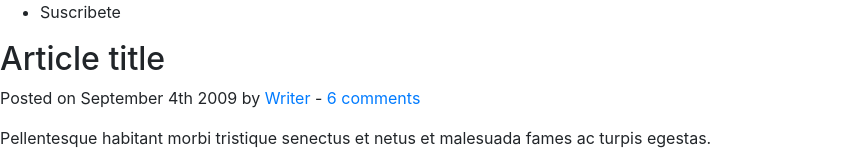
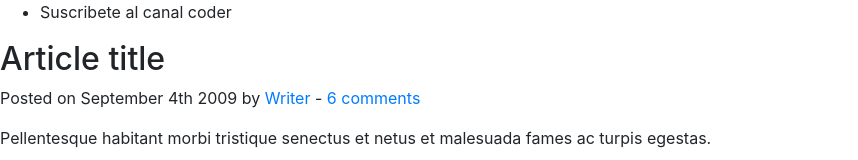
Before and after one commit to SergioRoncancio/demo-repo-2, a plain HTML site: page Index.html in a window 1280 px wide. Shown: the top 160 px of the page, without its empty margins (0-858 px from the left). Drawn offline with nearby package versions, Linux system fonts and the light colour scheme.

Commit message:
Se modifico index html, la palabra coder

```diff
--- a/Index.html
+++ b/Index.html
@@ -15,7 +15,7 @@
 	<header>
 		<nav>
 			<ul>
-				<li>Suscribete</li>
+				<li>Suscribete al canal coder</li>
 			</ul>
 		</nav>
 	</header>
```
